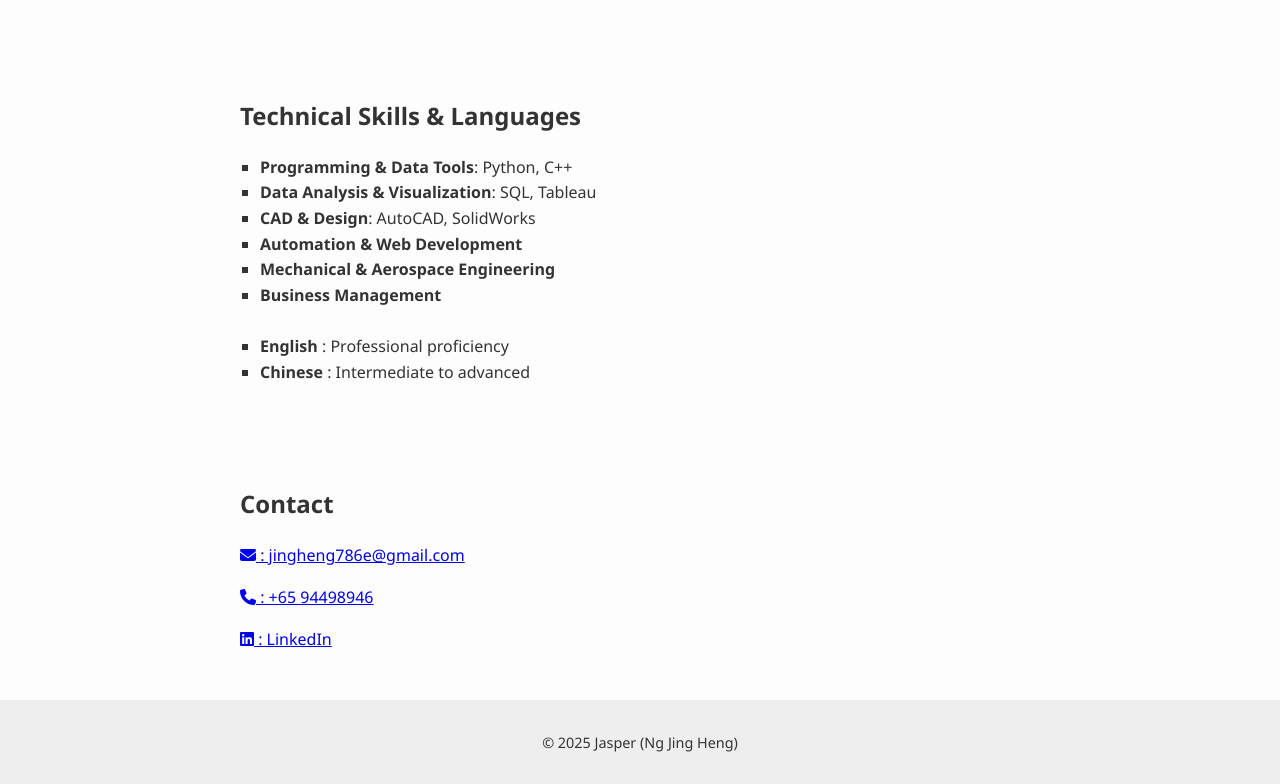
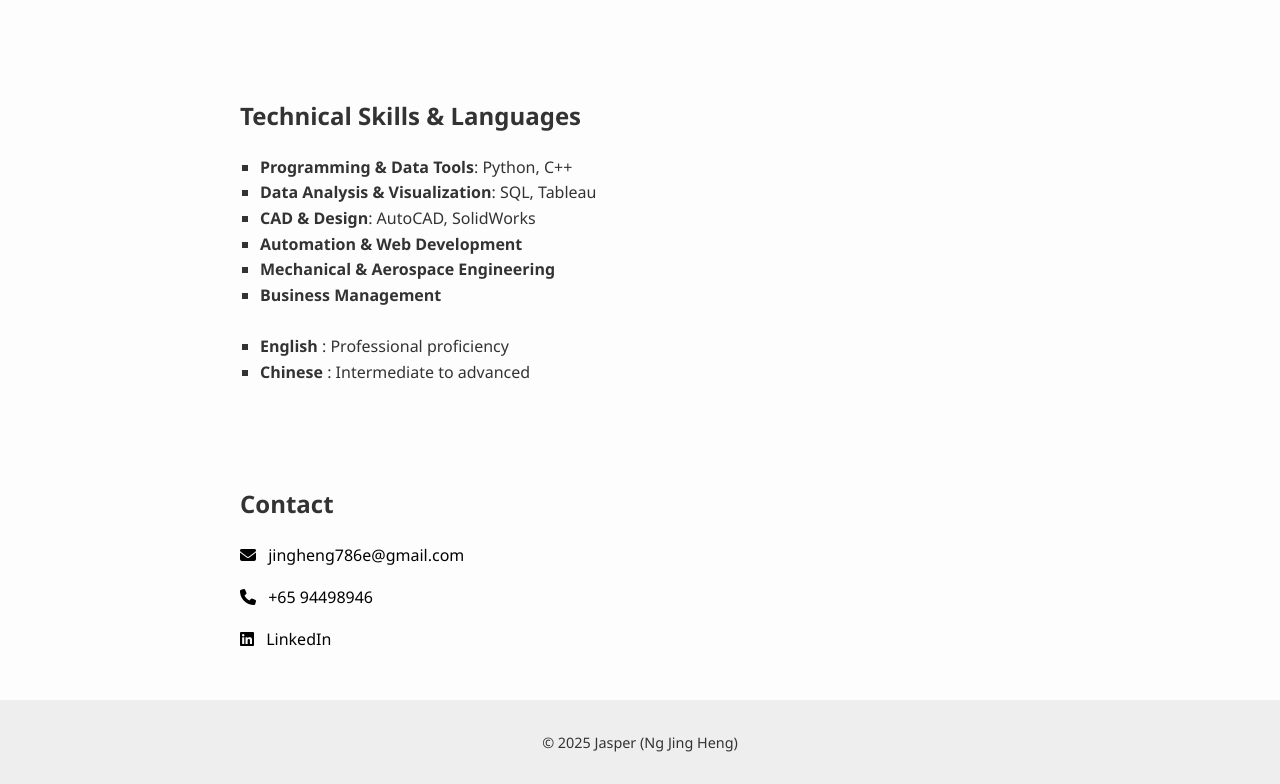
Before and after one commit to Meowwwww111/jasper, a plain HTML site: page index.html in a window 1280 px wide. Shown: the part 1791-2575 px from the top of the page. Drawn offline with Linux system fonts and the light colour scheme.

```diff
--- a/index.html
+++ b/index.html
@@ -148,14 +148,11 @@
 
 <section id="contact">
   <h2>Contact</h2>
-  <p><a href="mailto:jingheng786e@gmail.com"><i class="fas fa-envelope"></i> : jingheng786e@gmail.com</a></p>
-  <p><a href="tel:+6594498946"><i class="fas fa-phone"></i> : +65 94498946</a></p>
-  <p>
-    <a href="https://www.linkedin.com/in/ng-jing-heng-541989167/" target="_blank" rel="noopener noreferrer">
-      <i class="fab fa-linkedin"></i> : LinkedIn
-    </a>
-  </p>
+  <p><a href="mailto:jingheng786e@gmail.com"><i class="fas fa-envelope"></i> jingheng786e@gmail.com</a></p>
+  <p><a href="tel:+6594498946"><i class="fas fa-phone"></i> +65 94498946</a></p>
+  <p><a href="https://www.linkedin.com/in/YOUR_USERNAME" target="_blank"><i class="fab fa-linkedin"></i> LinkedIn</a></p>
 </section>
+
 
 
 
--- a/style.css
+++ b/style.css
@@ -153,3 +153,19 @@
     width: 80px;
   }
 }
+
+#contact a {
+  color: black;
+  text-decoration: none;
+}
+
+#contact a:visited,
+#contact a:hover,
+#contact a:active {
+  color: black;
+  text-decoration: none;
+}
+
+#contact i {
+  margin-right: 0.5rem; /* spacing between icon and text */
+}
```
